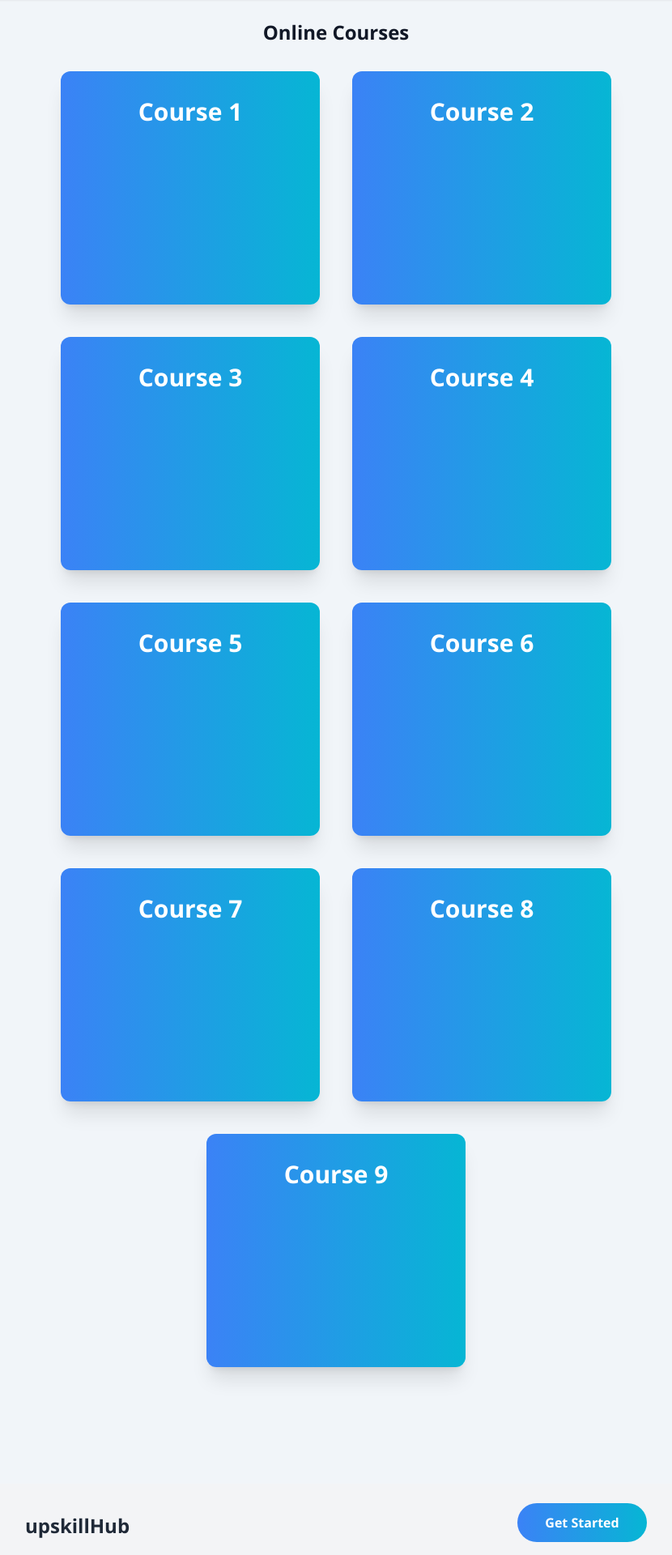
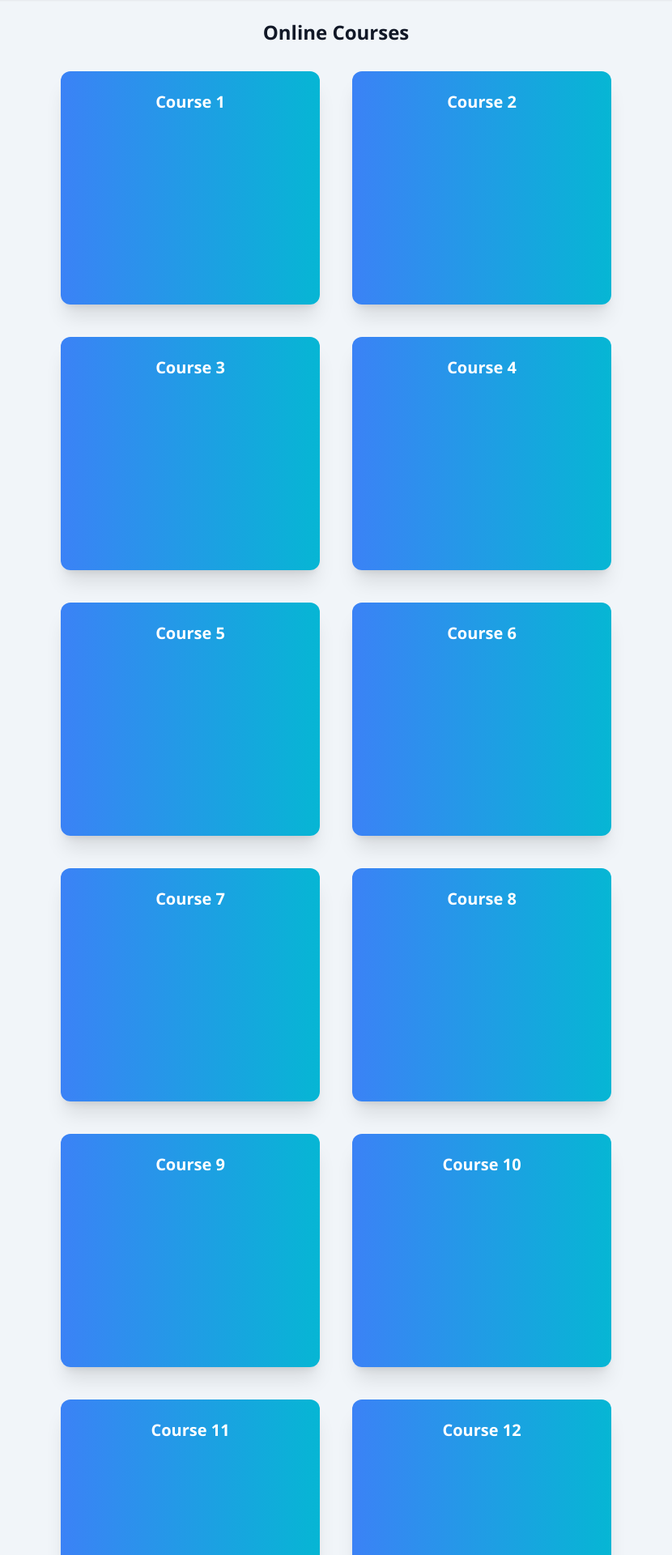
Before and after one commit to johncanero/upskill-hub, a Next.js app: page /online-courses in a window 1280 px wide. Shown: the part 100-2020 px from the top of the page at 81% size, without its empty margins (225-1055 px from the left). Built offline with nearby package versions, Linux system fonts and the light colour scheme.

Commit message:
Update Pages Content: Explore, Online Courses and Find Your New Career

```diff
--- a/src/pages/find-your-new-career/index.tsx
+++ b/src/pages/find-your-new-career/index.tsx
@@ -6,6 +6,42 @@ const index = () => {
             <h1 className="mt-6 text-2xl font-bold text-center font-OpenSans">
                 Find Your New Career
             </h1>
+
+            <div className='max-w-3xl mx-auto mt-6 text-justify dark:text-gray-400 '>
+                <p>
+                   <span className='font-bold text-black dark:text-white'> 1. Assess your skills and interests:</span> Take some time to reflect on your current skills, interests, and values, and how they align with different careers. You can use self-assessment tools and quizzes to help you identify potential career paths.
+                </p>
+                <br></br>
+                <p>
+                    <span className='font-bold text-black dark:text-white'>2. Research potential careers: </span> Research different careers that align with your skills and interests. Look into the typical duties, required education, and job outlook for each career.
+                </p>
+                <br></br>
+                <p>
+                    <span className='font-bold text-black dark:text-white'>3. Network:</span> Reach out to people in your desired field and ask them about their experiences. Attend networking events and job fairs to learn more about specific companies and job opportunities.
+                </p>
+                <br></br>
+                <p>
+                    <span className='font-bold text-black dark:text-white'>4. Gain relevant experience:</span> Look for ways to gain experience in your desired field, whether through internships, volunteer work, or freelance projects.
+                </p>
+                <br></br>
+                <p>
+                    <span className='font-bold text-black dark:text-white'>5. Consider additional education or training: </span>Consider if additional education or training is necessary for the career you desire. If yes, research different programs that align with your goals.
+                </p>
+                <br></br>
+                <p>
+                    <span className='font-bold text-black dark:text-white'>6. Update your resume and apply for jobs:</span> Once you have a clear idea of the career path you want to pursue, start updating your resume and cover letter to reflect your qualifications and experience. Then start apply for jobs that align with your career goals.
+                </p>
+                <br></br>
+                <p>
+                    <span className='font-bold text-black dark:text-white'>7. Keep an open mind and be flexible: </span>Finding a new career can take time and may require some trial and error. Keep an open mind and be willing to consider different options and opportunities as they come up.
+                </p>
+
+
+
+
+
+
+            </div>
         </div>
     )
 }
--- a/src/pages/online-courses/index.tsx
+++ b/src/pages/online-courses/index.tsx
@@ -12,8 +12,8 @@ const index = () => {
                 {/* Card */}
                 <div>
                     <div className="pt-6 overflow-hidden text-white shadow-xl rounded-xl h-72 w-80 bg-gradient-to-l from-cyan-500 to-blue-500 hover:from-blue-500 hover:to-cyan-500">
-                        <div className="px-6 py-2">
-                            <h2 className="mb-2 text-3xl font-bold text-center font-OpenSans">Course 1</h2>
+                        <div className="px-6">
+                            <h2 className="mb-2 text-xl font-bold text-center font-OpenSans">Course 1</h2>
                         </div>
                     </div>
                 </div>
@@ -21,8 +21,8 @@ const index = () => {
                 {/* Card */}
                 <div>
                     <div className="pt-6 overflow-hidden text-white shadow-xl rounded-xl h-72 w-80 bg-gradient-to-l from-cyan-500 to-blue-500 hover:from-blue-500 hover:to-cyan-500">
-                        <div className="px-6 py-2">
-                            <h2 className="mb-2 text-3xl font-bold text-center font-OpenSans">Course 2</h2>
+                        <div className="px-6">
+                            <h2 className="mb-2 text-xl font-bold text-center font-OpenSans">Course 2</h2>
                         </div>
                     </div>
                 </div>
@@ -30,8 +30,8 @@ const index = () => {
                 {/* Card */}
                 <div>
                     <div className="pt-6 overflow-hidden text-white shadow-xl rounded-xl h-72 w-80 bg-gradient-to-l from-cyan-500 to-blue-500 hover:from-blue-500 hover:to-cyan-500">
-                        <div className="px-6 py-2">
-                            <h2 className="mb-2 text-3xl font-bold text-center font-OpenSans">Course 3</h2>
+                        <div className="px-6">
+                            <h2 className="mb-2 text-xl font-bold text-center font-OpenSans">Course 3</h2>
                         </div>
                     </div>
                 </div>
@@ -39,8 +39,8 @@ const index = () => {
                 {/* Card */}
                 <div>
                     <div className="pt-6 overflow-hidden text-white shadow-xl rounded-xl h-72 w-80 bg-gradient-to-l from-cyan-500 to-blue-500 hover:from-blue-500 hover:to-cyan-500">
-                        <div className="px-6 py-2">
-                            <h2 className="mb-2 text-3xl font-bold text-center font-OpenSans">Course 4</h2>
+                        <div className="px-6">
+                            <h2 className="mb-2 text-xl font-bold text-center font-OpenSans">Course 4</h2>
                         </div>
                     </div>
                 </div>
@@ -48,8 +48,8 @@ const index = () => {
                 {/* Card */}
                 <div>
                     <div className="pt-6 overflow-hidden text-white shadow-xl rounded-xl h-72 w-80 bg-gradient-to-l from-cyan-500 to-blue-500 hover:from-blue-500 hover:to-cyan-500">
-                        <div className="px-6 py-2">
-                            <h2 className="mb-2 text-3xl font-bold text-center font-OpenSans">Course 5</h2>
+                        <div className="px-6">
+                            <h2 className="mb-2 text-xl font-bold text-center font-OpenSans">Course 5</h2>
                         </div>
                     </div>
                 </div>
@@ -57,8 +57,8 @@ const index = () => {
                 {/* Card */}
                 <div>
                     <div className="pt-6 overflow-hidden text-white shadow-xl rounded-xl h-72 w-80 bg-gradient-to-l from-cyan-500 to-blue-500 hover:from-blue-500 hover:to-cyan-500">
-                        <div className="px-6 py-2">
-                            <h2 className="mb-2 text-3xl font-bold text-center font-OpenSans">Course 6</h2>
+                        <div className="px-6">
+                            <h2 className="mb-2 text-xl font-bold text-center font-OpenSans">Course 6</h2>
                         </div>
                     </div>
                 </div>
@@ -66,8 +66,8 @@ const index = () => {
                 {/* Card */}
                 <div>
                     <div className="pt-6 overflow-hidden text-white shadow-xl rounded-xl h-72 w-80 bg-gradient-to-l from-cyan-500 to-blue-500 hover:from-blue-500 hover:to-cyan-500">
-                        <div className="px-6 py-2">
-                            <h2 className="mb-2 text-3xl font-bold text-center font-OpenSans">Course 7</h2>
+                        <div className="px-6">
+                            <h2 className="mb-2 text-xl font-bold text-center font-OpenSans">Course 7</h2>
                         </div>
                     </div>
                 </div>
@@ -75,8 +75,8 @@ const index = () => {
                 {/* Card */}
                 <div>
                     <div className="pt-6 overflow-hidden text-white shadow-xl rounded-xl h-72 w-80 bg-gradient-to-l from-cyan-500 to-blue-500 hover:from-blue-500 hover:to-cyan-500">
-                        <div className="px-6 py-2">
-                            <h2 className="mb-2 text-3xl font-bold text-center font-OpenSans">Course 8</h2>
+                        <div className="px-6">
+                            <h2 className="mb-2 text-xl font-bold text-center font-OpenSans">Course 8</h2>
                         </div>
                     </div>
                 </div>
@@ -84,8 +84,35 @@ const index = () => {
                 {/* Card */}
                 <div>
                     <div className="pt-6 overflow-hidden text-white shadow-xl rounded-xl h-72 w-80 bg-gradient-to-l from-cyan-500 to-blue-500 hover:from-blue-500 hover:to-cyan-500">
-                        <div className="px-6 py-2">
-                            <h2 className="mb-2 text-3xl font-bold text-center font-OpenSans">Course 9</h2>
+                        <div className="px-6">
+                            <h2 className="mb-2 text-xl font-bold text-center font-OpenSans">Course 9</h2>
+                        </div>
+                    </div>
+                </div>
+
+                {/* Card */}
+                <div>
+                    <div className="pt-6 overflow-hidden text-white shadow-xl rounded-xl h-72 w-80 bg-gradient-to-l from-cyan-500 to-blue-500 hover:from-blue-500 hover:to-cyan-500">
+                        <div className="px-6">
+                            <h2 className="mb-2 text-xl font-bold text-center font-OpenSans">Course 10</h2>
+                        </div>
+                    </div>
+                </div>
+
+                {/* Card */}
+                <div>
+                    <div className="pt-6 overflow-hidden text-white shadow-xl rounded-xl h-72 w-80 bg-gradient-to-l from-cyan-500 to-blue-500 hover:from-blue-500 hover:to-cyan-500">
+                        <div className="px-6">
+                            <h2 className="mb-2 text-xl font-bold text-center font-OpenSans">Course 11</h2>
+                        </div>
+                    </div>
+                </div>
+
+                {/* Card */}
+                <div>
+                    <div className="pt-6 overflow-hidden text-white shadow-xl rounded-xl h-72 w-80 bg-gradient-to-l from-cyan-500 to-blue-500 hover:from-blue-500 hover:to-cyan-500">
+                        <div className="px-6">
+                            <h2 className="mb-2 text-xl font-bold text-center font-OpenSans">Course 12</h2>
                         </div>
                     </div>
                 </div>
```
Also changed, not shown: src/pages/explore/index.tsx (+1 -17 lines).
